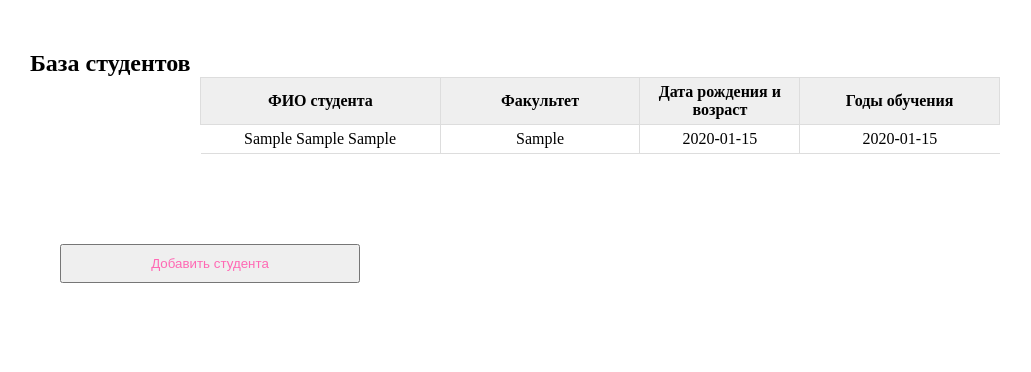
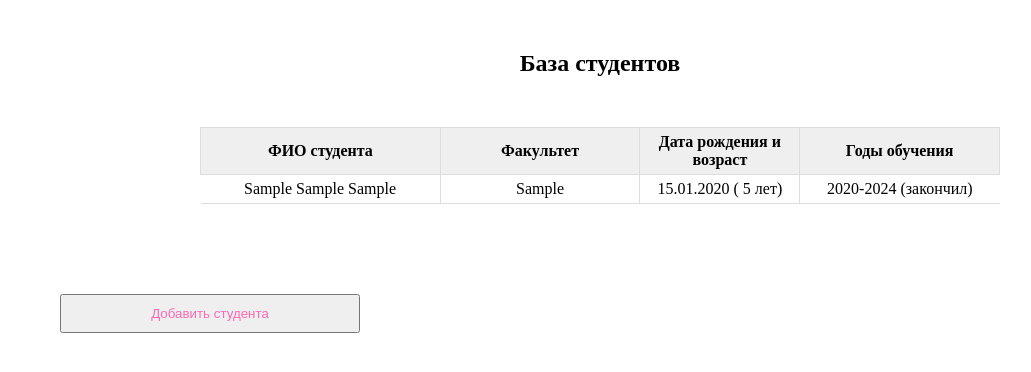
Before and after one commit to Erokhic/practic112025, a plain HTML site: page index.html in a window 1280 px wide. Both pictures are taken after typing "Sample", "Sample", "Sample", "2020-01-15", "2020-01-15", "Sample" into the empty fields and a click on the button "Отправить". Shown: the whole page, without its empty margins (40-1071 px from the left). Drawn offline with Linux system fonts and the light colour scheme.

Commit message:
valid dates , format dates in table

```diff
--- a/index.html
+++ b/index.html
@@ -41,7 +41,7 @@
 
     <div class="table_students">
         <div class="header">
-            <h2>База студентов</h2>
+            <h2 class="info_h">База студентов</h2>
         </div>
 
         <table class="info">
--- a/index.js
+++ b/index.js
@@ -22,8 +22,9 @@ let div_table = document.querySelector('.table_students')
 let addBtn = document.querySelector('.addBtn')
 let studentsTbody = document.getElementById('students-tbody')
 let table = document.querySelector('.info')
+// let header_table = document.querySelector('.header')
 
-table.style.display = 'none'
+div_table.style.display = 'none'
 addBtn.style.display = 'none'
 
 let students = []
@@ -33,27 +34,72 @@ let flag = true
 
 function isValidBirthday(b_day) {
     const currentDate = new Date()
-    const currentYear = currentDate.getFullYear()
+    const minDate = new Date('1900-01-01')
+    const birthDate = new Date(b_day.value)
 
-    const birthDate = new Date(students.b_day)
-    const minDate = new Date('1900-01-01')
+    // Сбрасываем стили и сообщения
+    b_day.style.backgroundColor = '';
+    p_b_day.textContent = '';
+
+    //  "Если дата рождения является невалидной (не может быть преобразована в нормальную дату),
+    //   то показать ошибку и прекратить проверку"
+
+    if (isNaN(birthDate.getTime())) {
+        b_day.style.backgroundColor = 'red'
+        p_b_day.textContent = 'Введите дату дня рождения'
+        return false
+    }
 
     if (birthDate < minDate) {
         b_day.style.backgroundColor = 'red'
         p_b_day.textContent = 'Дата рождения не может быть раньше 01.01.1900'
-    } else if (birthDate > currentYear) {
+        return false
+
+    }
+    if (birthDate > currentDate) {
         b_day.style.backgroundColor = 'red'
         p_b_day.textContent = 'Дата рождения не может быть в будущем'
-    } else {
-        // b_day.style.backgroundColor = 'pink'
-        p_b_day.textContent = ''
+        return false
     }
+
+    b_day.style.backgroundColor = 'pink'
+    return true
+}
+
+function isValidStartEducation(start_education) {
+    const nowDate = new Date()
+    const minimumDate = new Date('2000-01-01')
+    const startDate = new Date(start_education.value)
+
+    start_education.style.backgroundColor = ''
+    p_start_education.textContent = ''
+
+    if (isNaN(startDate.getTime())) {
+        start_education.style.backgroundColor = 'red'
+        p_start_education.textContent = 'Введите дату начала обучения'
+        return false
+    }
+    if (startDate < minimumDate) {
+        start_education.style.backgroundColor = 'red'
+        p_start_education.textContent = 'Дата не может быть раньше 2000 года'
+        return false
+    }
+    if (startDate > nowDate) {
+        start_education.style.backgroundColor = 'red'
+        p_start_education.textContent = 'Дата не может быть в будущем'
+        return false
+    }
+    start_education.style.backgroundColor = 'pink'
+    return true
 
 }
 
+
+
+
 btn.addEventListener('click', (event) => {
     event.preventDefault()
-
+    flag = true
 
     if (name.value.trim() === '') {
         name.style.backgroundColor = 'red'
@@ -82,26 +128,12 @@ btn.addEventListener('click', (event) => {
         p_patronymic.textContent = ''
     }
 
-
-    if (b_day.value.trim() === '') {
-        b_day.style.backgroundColor = 'red'
-        p_b_day.textContent = 'Введите дату дня рождения'
-        flag = false
-
-    } else {
-        b_day.style.backgroundColor = 'pink'
-        p_b_day.textContent = ''
-        isValidBirthday()
+    if (!isValidBirthday(b_day)) {
+        flag = false;
     }
 
-
-    if (start_education.value.trim() === '') {
-        start_education.style.backgroundColor = 'red'
-        p_start_education.textContent = 'Введите дату начала обучения'
-        flag = false
-    } else {
-        start_education.style.backgroundColor = 'pink'
-        p_start_education.textContent = ''
+    if (!isValidStartEducation(start_education)) {
+        flag = false;
     }
 
 
@@ -115,9 +147,10 @@ btn.addEventListener('click', (event) => {
     }
 
     if (flag === false) {
-        console.log('Объект не создан');
+        alert('Объект не создан');
         return
-    } else if (flag === true) {
+    }
+
 
     const student = {
         name: name.value.trim(),
@@ -131,16 +164,16 @@ btn.addEventListener('click', (event) => {
     students.push(student)
     console.log(student);
     console.log(students);
+
     form.style.display = 'none'
-        table.style.display = ''
+    div_table.style.display = ''
     addBtn.style.display = ''
     renderStudentsTable()
+
     form.reset()
 }
 
-
-
-})
+)
 
 
 
@@ -157,16 +190,81 @@ function renderStudentsTable() {
     tr.append(td_fio)
     td_faculty.textContent = faculty.value
     tr.append(td_faculty)
-    td_b_day.textContent = b_day.value
+    td_b_day.textContent = infoBirthday(b_day)
     tr.append(td_b_day)
-    td_start_education.textContent = start_education.value
+    td_start_education.textContent = infoEducation(start_education)
     tr.append(td_start_education)
 }
 
 
 addBtn.addEventListener('click', (e) => {
     e.preventDefault()
-    table.style.display = 'none'
+    div_table.style.display = 'none'
+    addBtn.style.display = 'none'
     form.style.display = ''
-    addBtn.style.display = 'none'
+
 })
+
+
+
+function infoBirthday(b_day) {
+    const today = new Date()
+    const birth_day = new Date(b_day.value)
+    const age = today.getFullYear() - birth_day.getFullYear()
+
+    const day = birth_day.getDate()          // день (1-31)
+    const month = birth_day.getMonth() + 1   // месяц (0-11), поэтому +1
+    const year = birth_day.getFullYear()     // год (4 цифры)
+
+    let formatDay
+    if (day < 10) {
+        formatDay = '0' + day
+    } else {
+        formatDay = day;
+    }
+    let formatMonth
+    if (month < 10) {
+        formatMonth = '0' + month
+    } else {
+        formatMonth = month
+    }
+    const resualtDate = formatDay + '.' + formatMonth + '.' + year;
+    // Проверяем, был ли уже день рождения в этом году
+    // const monthDiff = today.getMonth() - birthDate.getMonth();
+
+    return (resualtDate + ' ( ' + age + ' лет)');
+
+}
+
+
+
+function infoEducation(start_education) {
+    const startDate = new Date(start_education.value)
+    const startYear = startDate.getFullYear() //Получаем год начала обучения
+    const endYear = startYear + 4
+    const todayDate = new Date()
+
+ let courseNumber = todayDate.getFullYear() - startYear
+
+ // Если текущий месяц меньше сентября (месяц 8, т.к. месяцы от 0 до 11),
+    // то учебный год еще не начался, поэтому курс должен быть на 1 меньше
+    if (todayDate.getMonth() < 8) { // 8 = сентябрь (январь=0, февраль=1, ..., сентябрь=8)
+        courseNumber = courseNumber - 1;
+    }
+
+    const septemberEndYear = new Date(endYear, 8, 1)  //1 - число месяца
+
+    let educationInfo
+    if (todayDate >= septemberEndYear) {
+        educationInfo = startYear + '-' + endYear + ' (закончил)'
+    }else{
+        if (courseNumber<1) {
+            courseNumber = 1
+        }else if(courseNumber>4){
+            courseNumber = 4
+        }
+
+        educationInfo = startYear + '-' + endYear + ' (' + courseNumber + ' курс)'
+    }
+    return educationInfo
+}
```
Lines whose indentation alone changed are shown as unchanged.
